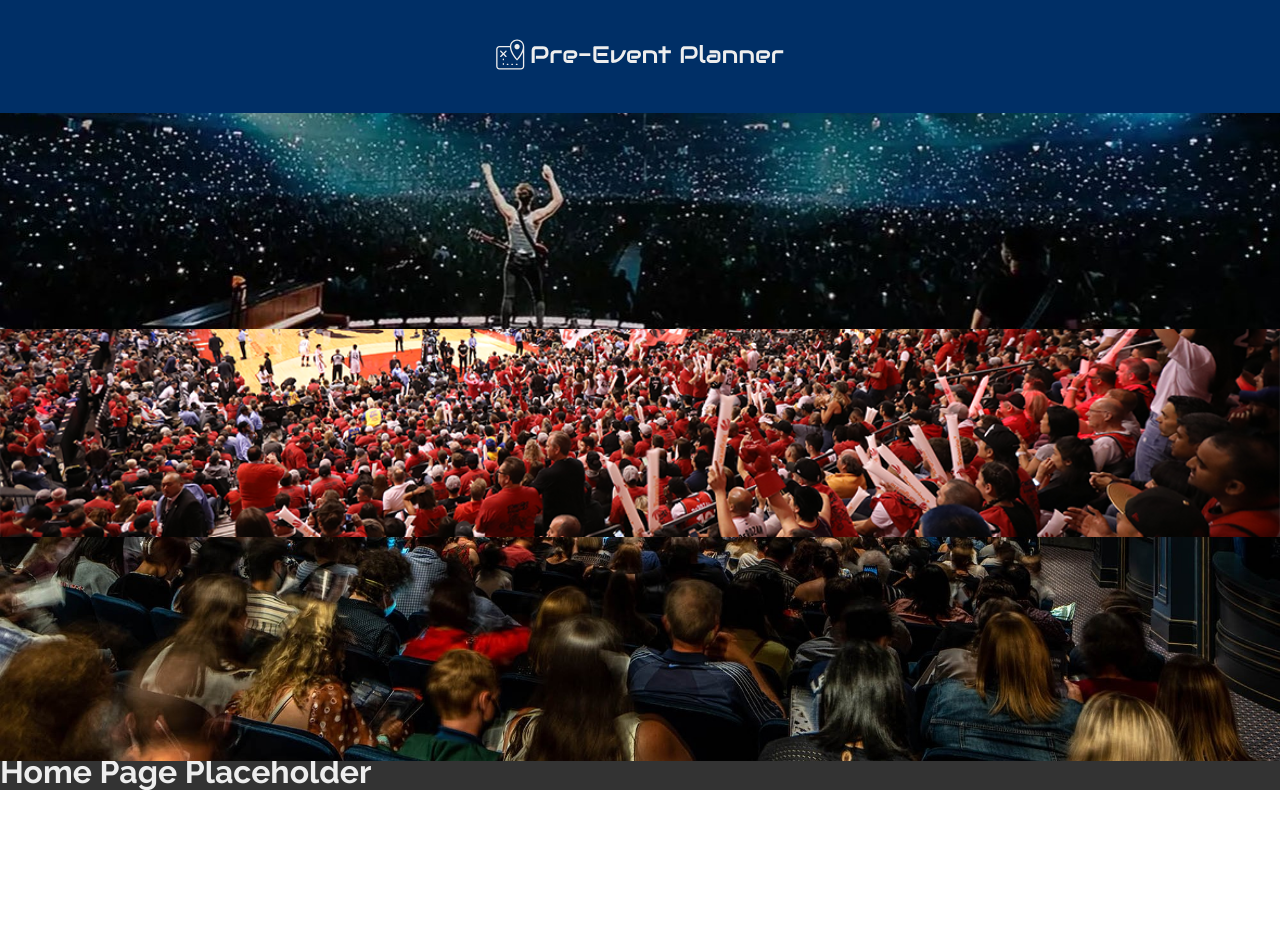
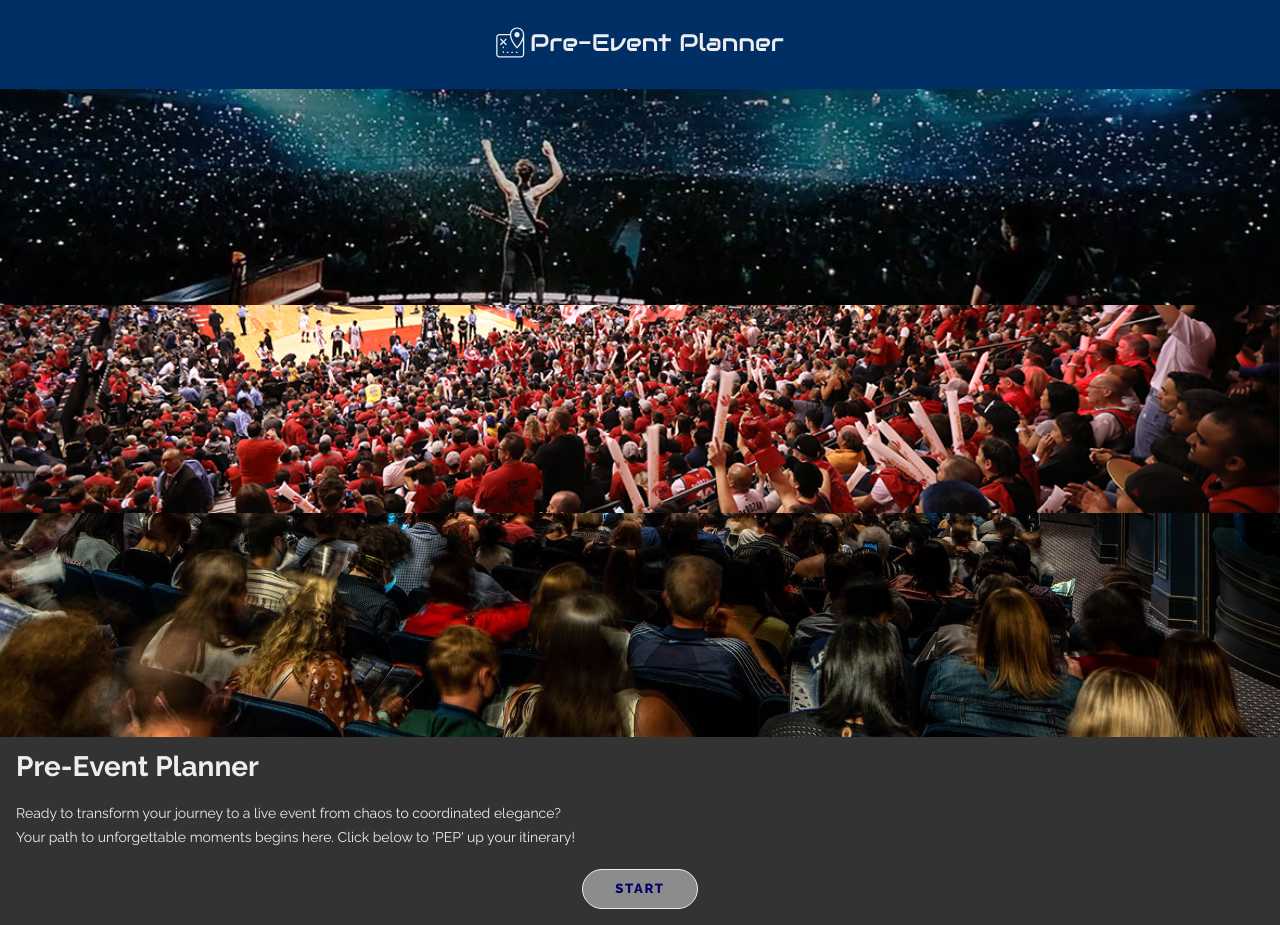
Before and after one commit to strawnz/cj-astronomo-capstone, a React (Create React App) app: page / in a window 1280 px wide. Before the commit the page ends 800 px from the top, so only its background shows below. Built offline with nearby package versions, Linux system fonts and the light colour scheme.

Commit message:
Add text content and link

```diff
--- a/src/components/Header/Header.scss
+++ b/src/components/Header/Header.scss
@@ -2,7 +2,7 @@
 
 .header {
     background-color: $background-blue;
-    padding: 2rem 1rem;
+    padding: 1.25rem 1rem;
     display: flex;
     justify-content: center;
 }
--- a/src/pages/HomePage/HomePage.js
+++ b/src/pages/HomePage/HomePage.js
@@ -9,7 +9,22 @@ function HomePage() {
                 <div className='hero__sports'></div>
                 <div className='hero__theatre'></div>
             </section>
-            <h1>Home Page Placeholder</h1>
+            <section className='home__container'>
+                <h1 className='home__header'>Pre-Event Planner</h1>
+                <p class='home__body'>
+                    Ready to transform your journey to a live event
+                    from chaos to coordinated elegance?
+                </p>
+                <p class='home__body'>
+                    Your path to unforgettable moments begins here.
+                    Click below to 'PEP' up your itinerary!
+                </p>
+            </section>
+            <section className='home__button-container'>
+                <Link to='/form' className='home__button'>
+                    START
+                </Link>
+            </section>
         </main>
     )
 };
--- a/src/pages/HomePage/HomePage.scss
+++ b/src/pages/HomePage/HomePage.scss
@@ -44,3 +44,41 @@
         top: 48vh;
     }
 }
+
+.home {
+    &__container {
+        padding: 1.25rem 1rem;
+    }
+
+    &__header {
+        @include page-header;
+        margin-bottom: 1rem;
+    }
+
+    &__body {
+        @include body;
+    }
+
+    &__button-container {
+        display: flex;
+        justify-content: center;
+        padding-bottom: 1rem;
+    }
+
+    &__button {
+        @include links-buttons;
+        height: 2.5rem;
+        padding: 0 2rem;
+        background-color: $button-grey;
+        color: $text-blue;
+        border: 1px solid $text-grey;
+        border-radius: 1.5rem;
+        display: flex;
+        align-items: center;
+    }
+
+    &__button:hover {
+        background-color: $background-blue;
+        color: $text-grey;
+    }
+}
--- a/src/styles/partials/global.scss
+++ b/src/styles/partials/global.scss
@@ -12,6 +12,7 @@
 body {
     font-family: 'Raleway', Arial, Helvetica, sans-serif;
     @include no-margin-padding;
+    color: $text-grey;
 }
 
 a {
--- a/src/styles/partials/mixins.scss
+++ b/src/styles/partials/mixins.scss
@@ -21,3 +21,21 @@
     display: flex;
     flex-direction: column;
 }
+
+@mixin page-header {
+    font-weight: 700;
+    font-size: 1.75rem;
+    line-height: 2.25rem;
+}
+
+@mixin body {
+    font-size: 0.875rem;
+    line-height: 1.5rem;
+}
+
+@mixin links-buttons {
+    font-weight: 800;
+    font-size: 13.25px;
+    line-height: 1.25rem;
+    letter-spacing: 0.1rem;
+}
--- a/src/styles/partials/typography.scss
+++ b/src/styles/partials/typography.scss
@@ -13,3 +13,8 @@
     src: url(../../assets/fonts/Raleway/Raleway-Bold.ttf) format(truetype);
     font-weight: 700;
 }
+@font-face {
+    font-family: 'Raleway';
+    src: url(../../assets/fonts/Raleway/Raleway-ExtraBold.ttf) format(truetype);
+    font-weight: 800;
+}
--- a/src/styles/partials/variables.scss
+++ b/src/styles/partials/variables.scss
@@ -3,4 +3,7 @@ $desktop-breakpoint: 1280px;
 
 $background-blue: #002F66;
 $background-grey: #333333;
+
+$text-blue: #040066;
 $text-grey: #EEEEEE;
+$button-grey: #8C8C8C;
```
